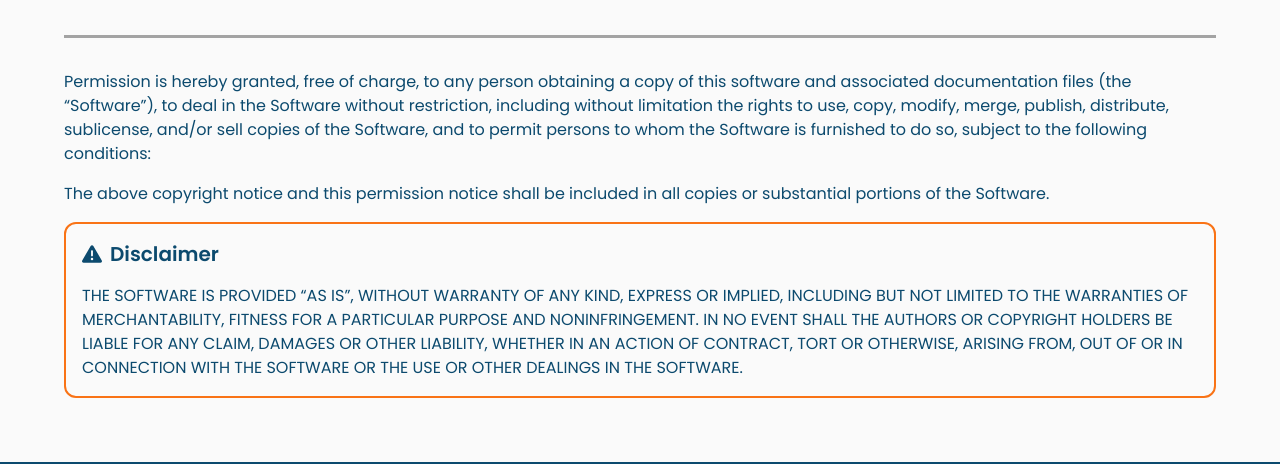
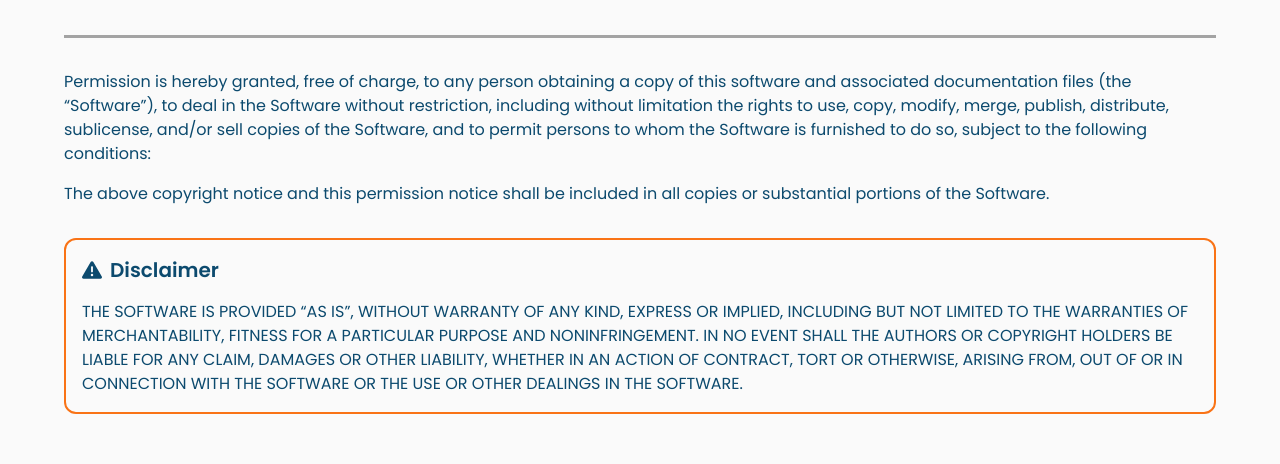
Before and after one commit to fang-industries/sdh, a React (Vite) app: page /licenses/react in a window 1280 px wide. Shown: the part 433-897 px from the top of the page. Built offline with nearby package versions, Linux system fonts and the light colour scheme; a web font is replaced by a local one.

Commit message:
consistant paddings

```diff
--- a/src/components/modules/pages/licenses/licenses/MIT.jsx
+++ b/src/components/modules/pages/licenses/licenses/MIT.jsx
@@ -115,20 +115,22 @@ export default function (props) {
         </div>
       </div>
       <div className="border-2 border-b border-neutral-400 dark:border-neutral-600" />
+      <div className="space-y-8">
         <div className="space-y-4">
           <p>
-          Permission is hereby granted, free of charge, to any person obtaining
-          a copy of this software and associated documentation files (the
-          “Software”), to deal in the Software without restriction, including
-          without limitation the rights to use, copy, modify, merge, publish,
-          distribute, sublicense, and/or sell copies of the Software, and to
-          permit persons to whom the Software is furnished to do so, subject to
-          the following conditions:
+            Permission is hereby granted, free of charge, to any person
+            obtaining a copy of this software and associated documentation files
+            (the “Software”), to deal in the Software without restriction,
+            including without limitation the rights to use, copy, modify, merge,
+            publish, distribute, sublicense, and/or sell copies of the Software,
+            and to permit persons to whom the Software is furnished to do so,
+            subject to the following conditions:
           </p>
           <p>
             The above copyright notice and this permission notice shall be
             included in all copies or substantial portions of the Software.
           </p>
+        </div>
         <Disclaimer>
           <p>
             THE SOFTWARE IS PROVIDED “AS IS”, WITHOUT WARRANTY OF ANY KIND,
--- a/src/components/modules/pages/licenses/licenses/Unsplash.jsx
+++ b/src/components/modules/pages/licenses/licenses/Unsplash.jsx
@@ -106,7 +106,6 @@ export default function (props) {
         </div>
       </div>
       <div className="border-2 border-b border-neutral-400 dark:border-neutral-600" />
-      <div className="space-y-4">
       <p>
         Unsplash grants you an irrevocable, nonexclusive, worldwide copyright
         license to download, copy, modify, distribute, perform, and use photos
@@ -116,6 +115,5 @@ export default function (props) {
         replicate a similar or competing service.
       </p>
     </div>
-    </div>
   );
 }
```
Lines whose indentation alone changed are shown as unchanged.
